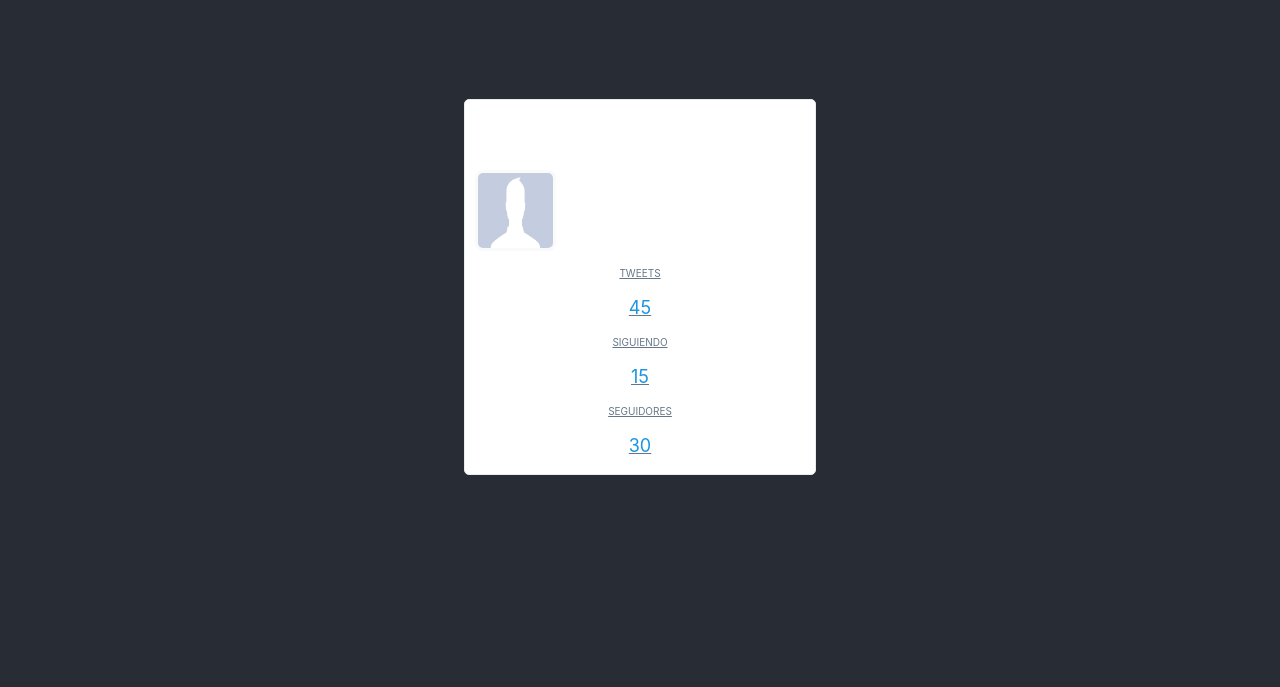
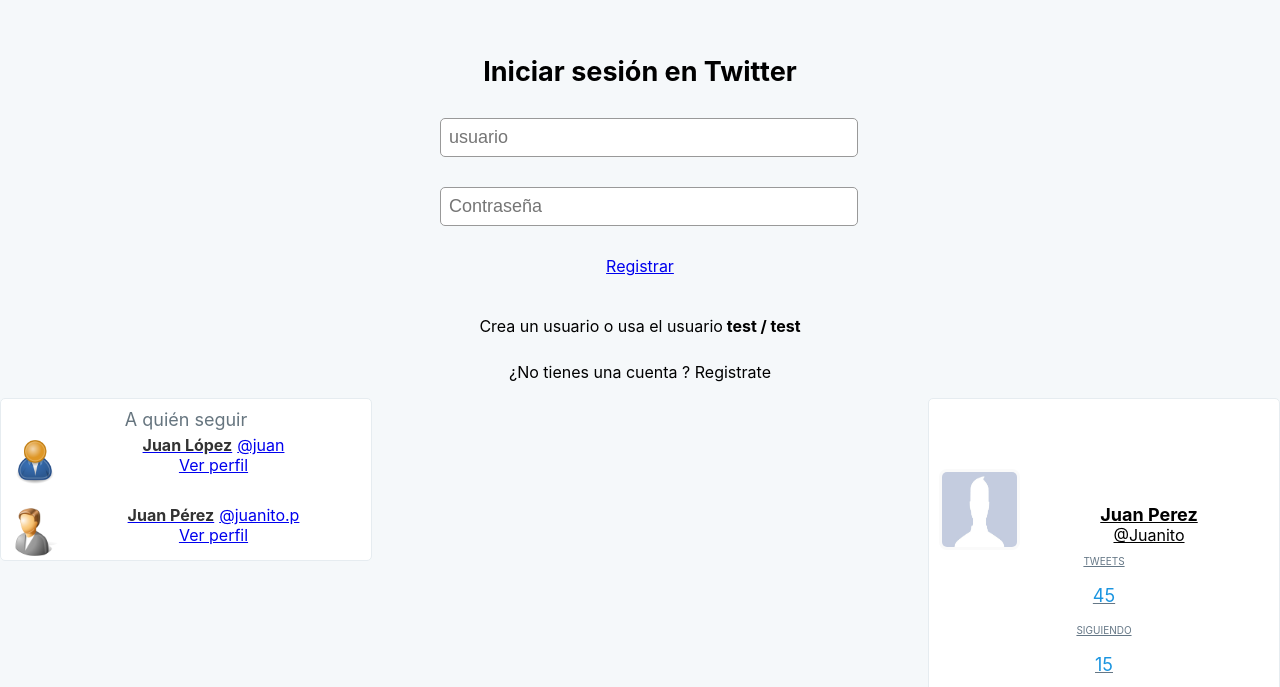
Before and after one commit to 606obduliaBJ/minitwitter2, a React (Create React App) app: page /twitter in a window 1280 px wide. Shown: the part 113-800 px from the top of the page. Built offline with nearby package versions, Linux system fonts and the light colour scheme.

Commit message:
modificacion de app y agregacíon de archivos
component suggestedUsers

```diff
--- a/package.json
+++ b/package.json
@@ -6,8 +6,10 @@
     "@testing-library/jest-dom": "^4.2.4",
     "@testing-library/react": "^9.4.0",
     "@testing-library/user-event": "^7.2.1",
+    "bootstrap": "^4.4.1",
     "react": "^16.12.0",
     "react-addons-update": "^15.6.2",
+    "react-bootstrap": "^1.0.0-beta.16",
     "react-dom": "^16.12.0",
     "react-router": "^5.1.2",
     "react-router-dom": "^5.1.2",
--- a/src/App.js
+++ b/src/App.js
@@ -1,9 +1,11 @@
 //import React from 'react';
 import './App.css';
-import Profile from './components/Profile';
 import React, { Component } from 'react';
 import Login from './components/login/Login';
-import SuggestedUser from './components/suggestedUsers/SuggestedUsers'
+//import Twitter from './components/twitter/Twitter'
+import Profile from '../src/components/Profile'
+import SuggestedUser from '../src/components/suggestedUsers/SuggestedUsers'
+//import 'bootstrap/dist/css/bootstrap.min.css'
 
 
 
@@ -11,11 +13,14 @@
  render() {
   return (
     <div className="App">
-      <header className="App-header">
-        <Profile />
-      </header>
+
       <Login/>
+
+            <Profile />
+
+      <div>
       <SuggestedUser/>
+        </div>
 
     </div>
    );
--- a/src/components/Profile.css
+++ b/src/components/Profile.css
@@ -7,7 +7,7 @@
     line-height: inherit;
  }
 
-#suggestedUsers, #profile{
+#profile{
     max-width: 350px;
 }
 
@@ -20,7 +20,6 @@
     overflow: hidden;
    }
 
-#profile .profile-banner{}
 
 #profile .profile-banner {
     min-height: 100px;
--- a/src/components/login/Login.js
+++ b/src/components/login/Login.js
@@ -1,11 +1,13 @@
 import React from 'react'
+import './login.css'
 import update from 'react-addons-update'
 import APIInvoker from '../utils/APIInvoker'
+//import tw from '../twitter/Twitter'
 
-import './login.css'
+
 class Login extends React.Component {
-    constructor() {
-        super(...arguments)
+    constructor(props) {
+        super(props)
         this.state = {
             username: "",
             password: ""
@@ -47,6 +49,8 @@
         })
     }
 
+
+
     render() {
         return (
             < div id="signup" >
@@ -71,8 +75,10 @@
                             name="password" onChange={this.handleInput.bind(this)} />
                         < label ref="passwordLabel" htmlFor="passwordLabel" ></label >
 
-                        < button className="btn btn-primary btn-lg " id="submitBtn"
-                            onClick={this.login.bind(this)} > Regístrate</button >
+                         <a href={'/'} className="btn btn-primary btn-sm">
+                                <i className="fa fa-user-plus" aria-hidden="true"/>
+                                    Registrar</a>
+
                         < label ref="submitBtnLabel" id="submitBtnLabel" htmlFor="submitBtn"
                             className="shake animated hidden " ></label >
                         < p className="bg-danger user-test" >
@@ -85,4 +91,4 @@
         )
     }
 }
-export default Login
+export default Login;
--- a/src/components/suggestedUsers/SuggestedUsers.css
+++ b/src/components/suggestedUsers/SuggestedUsers.css
@@ -46,7 +46,8 @@
   }
 
   #suggestedUsers .sg-item .su-avatar{
-    position: relative;
+    position: absolute;
+  /*default relative*/
   }
 
   #suggestedUsers .sg-item .su-avatar img{
--- /dev/null
+++ b/src/components/twitter/Twitter.js
@@ -0,0 +1,22 @@
+
+import Profile from '../Profile'
+import React, { Component } from 'react'
+import SuggestedUser from '../suggestedUsers/SuggestedUsers'
+
+class Twitter extends Component {
+ render() {
+  return (
+      <div>
+
+
+            <div>
+            <Profile />
+            <SuggestedUser/>
+            </div>
+
+      </div>
+
+   )
+ }
+}
+export default Twitter;
```
Also changed, not shown: 1 other file (tests, documents, lock files or other folders).
